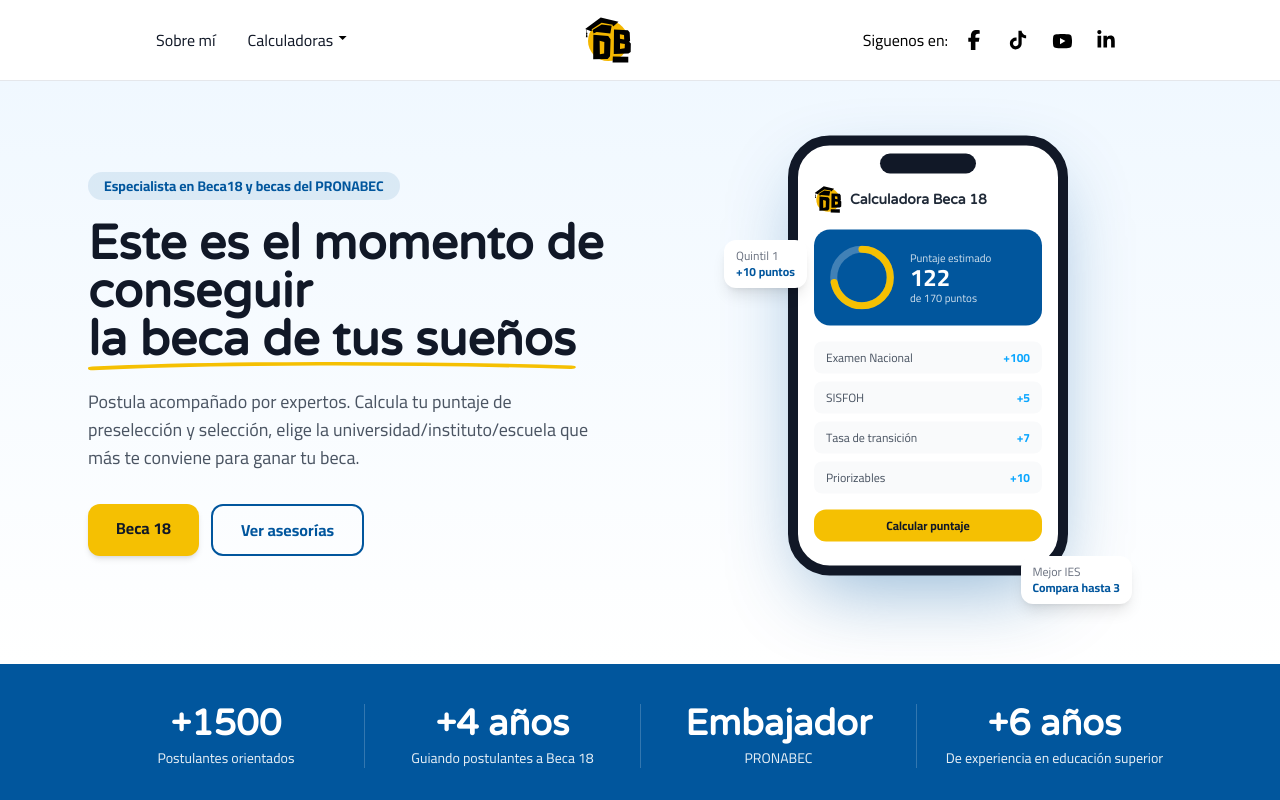
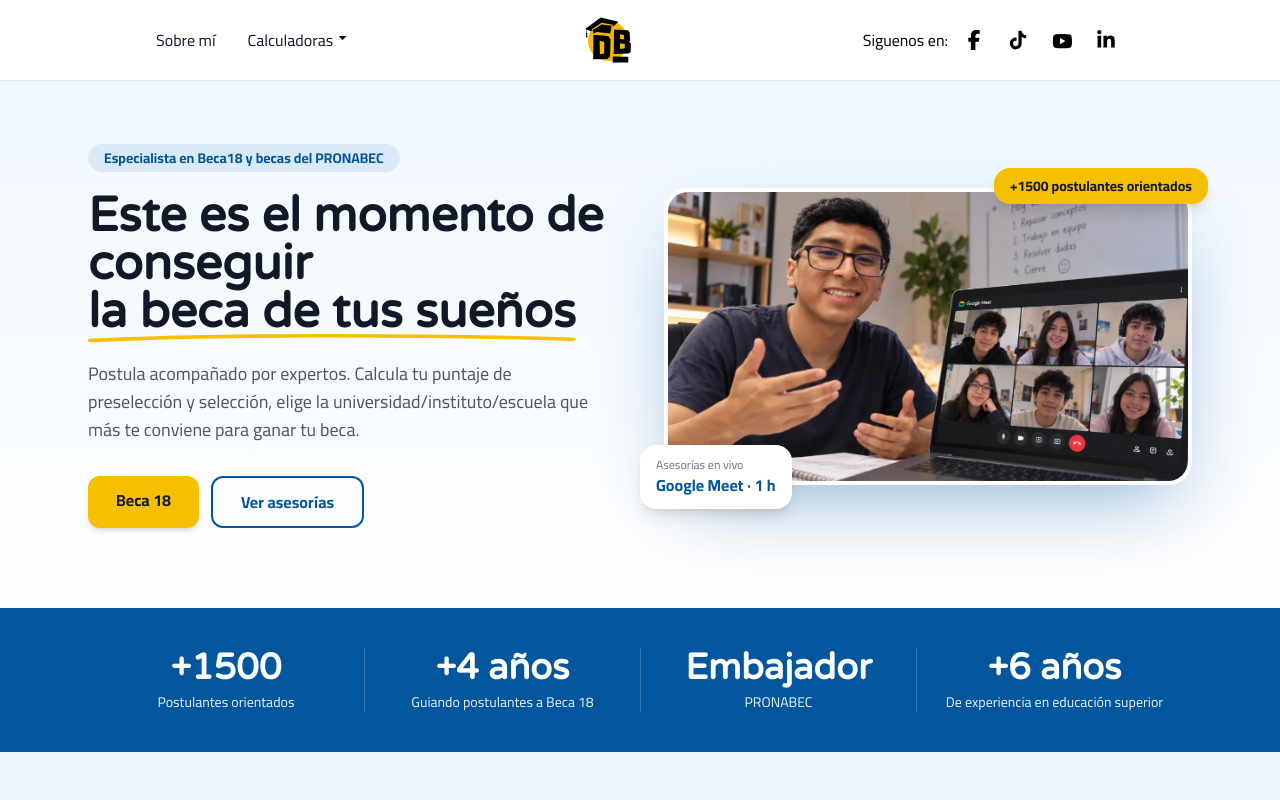
Before and after one commit to daevrusse/DavidBecas, a React (Vite) app: page / in a window 1280 px wide. Shown: the top 800 px of the page. Built offline with nearby package versions, Linux system fonts and the light colour scheme.

Commit message:
Inicio: foto de asesoría en lugar de la calculadora

```diff
--- a/src/components/landing/Hero.jsx
+++ b/src/components/landing/Hero.jsx
@@ -1,5 +1,5 @@
 import { motion } from 'motion/react'
-import PhoneMockup from './PhoneMockup'
+import heroAsesoria from '../../assets/img/hero-asesoria.webp'
 
 export default function Hero() {
   return (
@@ -61,7 +61,35 @@
           animate={{ opacity: 1, scale: 1 }}
           transition={{ duration: 0.8, delay: 0.2, ease: 'easeOut' }}
         >
-          <PhoneMockup />
+          <div className="relative mx-auto w-full max-w-xl">
+            {/* Halo de fondo */}
+            <div className="absolute -inset-6 -z-10 rounded-[2.5rem] bg-gradient-to-br from-[#0AA6FF]/30 via-[#F5C002]/25 to-transparent blur-2xl" />
+            <img
+              src={heroAsesoria}
+              alt="David Becas dando una asesoría grupal de Beca 18 por Google Meet"
+              width="1200" height="675"
+              fetchpriority="high"
+              className="aspect-video w-full rounded-3xl border-4 border-white object-cover shadow-[0_30px_80px_-20px_rgba(1,86,157,0.45)]"
+            />
+            {/* Tarjetas flotantes */}
+            <motion.div
+              initial={{ opacity: 0, y: 15 }}
+              animate={{ opacity: 1, y: 0 }}
+              transition={{ delay: 0.8, duration: 0.6 }}
+              className="absolute -bottom-6 left-4 rounded-2xl bg-white px-4 py-3 text-left shadow-lg sm:-left-6"
+            >
+              <p className="text-xs text-gray-500">Asesorías en vivo</p>
+              <p className="font-bold text-[#01569D]">Google Meet · 1 h</p>
+            </motion.div>
+            <motion.div
+              initial={{ opacity: 0, y: -15 }}
+              animate={{ opacity: 1, y: 0 }}
+              transition={{ delay: 1.1, duration: 0.6 }}
+              className="absolute -top-5 right-4 rounded-2xl bg-[#F5C002] px-4 py-2 text-left shadow-lg sm:-right-4"
+            >
+              <p className="text-sm font-bold text-gray-900">+1500 postulantes orientados</p>
+            </motion.div>
+          </div>
         </motion.div>
       </div>
     </section>
```
